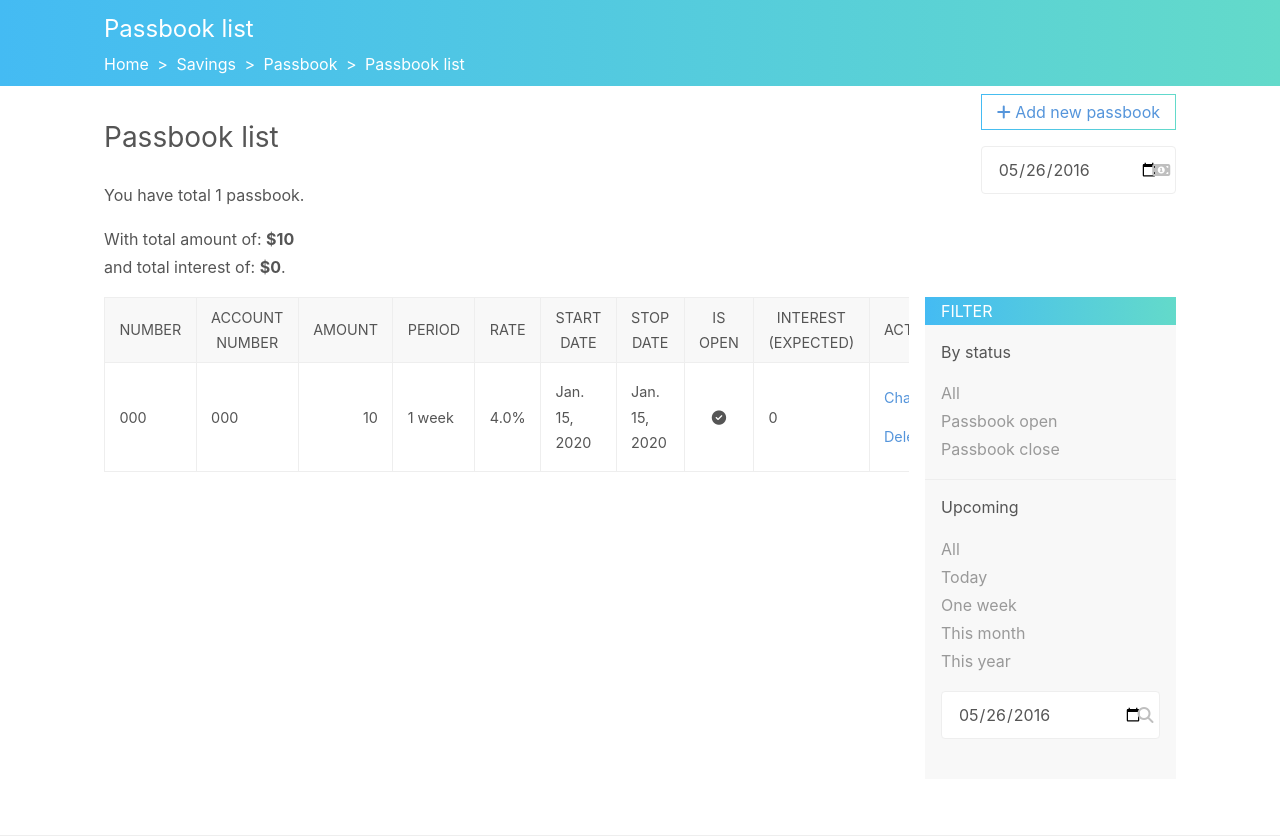
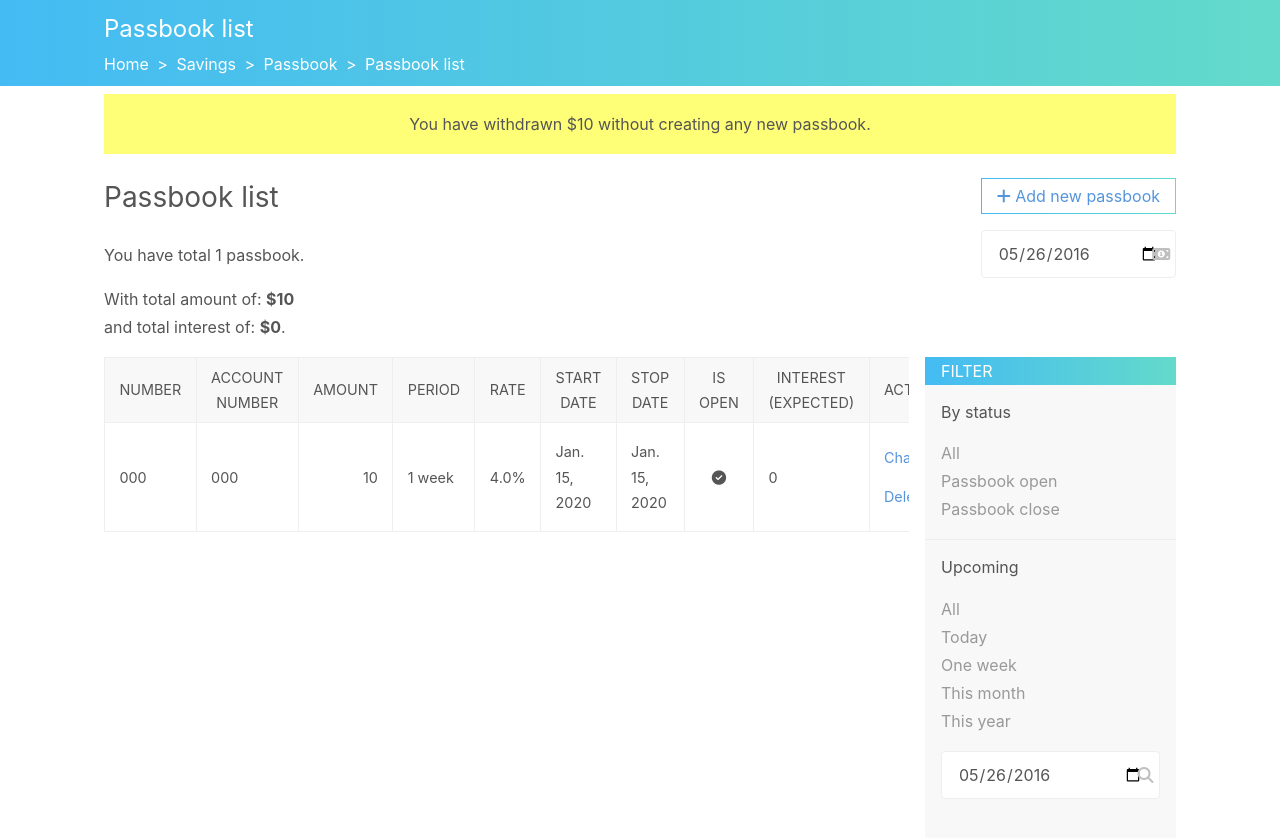
Before and after one commit to manhhomienbienthuy/aprigi, a Django app: page /en/savings/passbook/ in a window 1280 px wide. Shown: the part 61-899 px from the top of the page. Run offline with Django 3.2, Linux system fonts and the light colour scheme; tables that the repository leaves empty hold one stand-in row (values such as "Sample post"); style sheets or scripts are compiled from the project's sources; some libraries are stand-ins or nearby versions.

Commit message:
Savings: add context processor

```diff
--- a/aprigi/settings.py
+++ b/aprigi/settings.py
@@ -67,6 +67,7 @@ TEMPLATES = [
                 'django.template.context_processors.request',
                 'django.contrib.auth.context_processors.auth',
                 'django.contrib.messages.context_processors.messages',
+                'savings.context_processors.savings',
             ],
         },
     },
--- /dev/null
+++ b/savings/context_processors.py
@@ -0,0 +1,12 @@
+from .models import Withdraw
+
+
+def savings(request):
+    open_withdraws = Withdraw.objects.filter(is_open=True)
+    withdrawn = sum(withdraw.amount for withdraw in open_withdraws)
+    return {
+        'withdrawn': withdrawn,
+        'goal': 100,
+        'current': 75,
+        'goal_percentage': '75%'
+    }
--- a/savings/test_views.py
+++ b/savings/test_views.py
@@ -92,6 +92,11 @@ class PassbookViewTest(TestCase):
             is_open=True,
             notes="Note"
         )
+        Withdraw.objects.create(
+            amount=10000000,
+            date=self.today,
+            is_open=True
+        )
 
     def test_i18n_view(self):
         response = self.client.get('/savings/')
@@ -126,6 +131,7 @@ class PassbookViewTest(TestCase):
         self.assertEqual(response.context['thismonth'], '2016-06-30')
         self.assertEqual(response.context['origin'], 50000000)
         self.assertEqual(response.context['interest'], 208335)
+        self.assertEqual(response.context['withdrawn'], 10000000)
 
     def test_passbook_view_filter_open(self):
         response = self.client.get(self.url + '?is_open=2')
--- a/static_src/scss/_basics.scss
+++ b/static_src/scss/_basics.scss
@@ -114,6 +114,33 @@ mark {
     background: $bg-highlight;
 }
 
+
+progress {
+    display: block;
+    width: 100%;
+    height: 1rem;
+    margin-bottom: 2em;
+    appearance: none;
+    background: $bg-gray;
+    border: 1px solid $bg-blue;
+    border-radius: 0.25em;
+
+    &::-webkit-progress-bar {
+        background: $bg-gray;
+        border-radius: 0.25em;
+    }
+
+    &::-webkit-progress-value {
+        background: $bg-gradient;
+        border-radius: 0.25em;
+    }
+
+    &::-moz-progress-bar {
+        background: $bg-gradient;
+        border-radius: 0.25em;
+    }
+}
+
 .container {
     @include clearfix;
     padding: 0.5rem;
--- a/static_src/scss/_buttons.scss
+++ b/static_src/scss/_buttons.scss
@@ -31,7 +31,7 @@
 .button-secondary {
     padding: 0.1875em 0.9375em;
     color: $text-blue;
-    background: $white;
+    background: transparent;
     border-image: $bg-gradient 1;
 
     &:hover,
--- a/static_src/scss/_others.scss
+++ b/static_src/scss/_others.scss
@@ -13,6 +13,10 @@
     padding: 1rem 0;
     text-align: center;
     background: $bg-highlight;
+
+    p {
+        margin: 0;
+    }
 }
 
 $back-top-top-size: 2.5rem;
@@ -50,4 +54,5 @@ $text-align: center left right justify;
 
 .object-tools {
     float: right;
+    margin-top: 1.5em;
 }
--- a/templates/savings/passbook_list.html
+++ b/templates/savings/passbook_list.html
@@ -30,6 +30,17 @@
 
 {% block content %}
   <div class="container">
+    {% if withdrawn %}
+      <div class="warning">
+        <p>
+          {% blocktrans %}
+            You have withdrawn ${{ withdrawn }}
+            without creating any new passbook.
+          {% endblocktrans %}
+        </p>
+      </div>
+    {% endif %}
+
     <div class="object-tools">
       <a href="{% url 'savings:passbook_create' %}"
          class="button button-secondary">
```
Also changed, not shown: templates/homepage.html (+21 -0 lines), templates/savings/passbook_form.html (+11 -0 lines).
